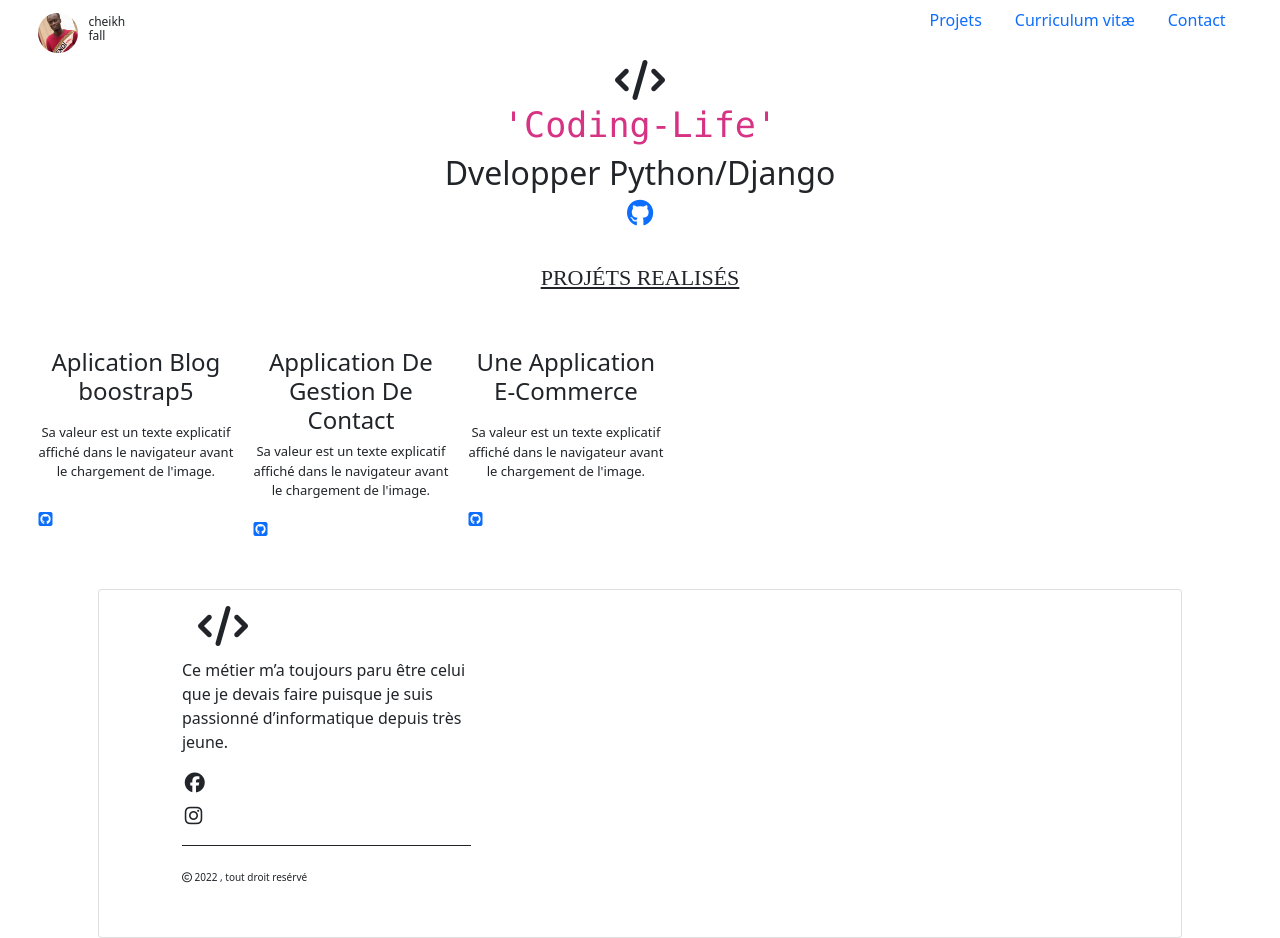
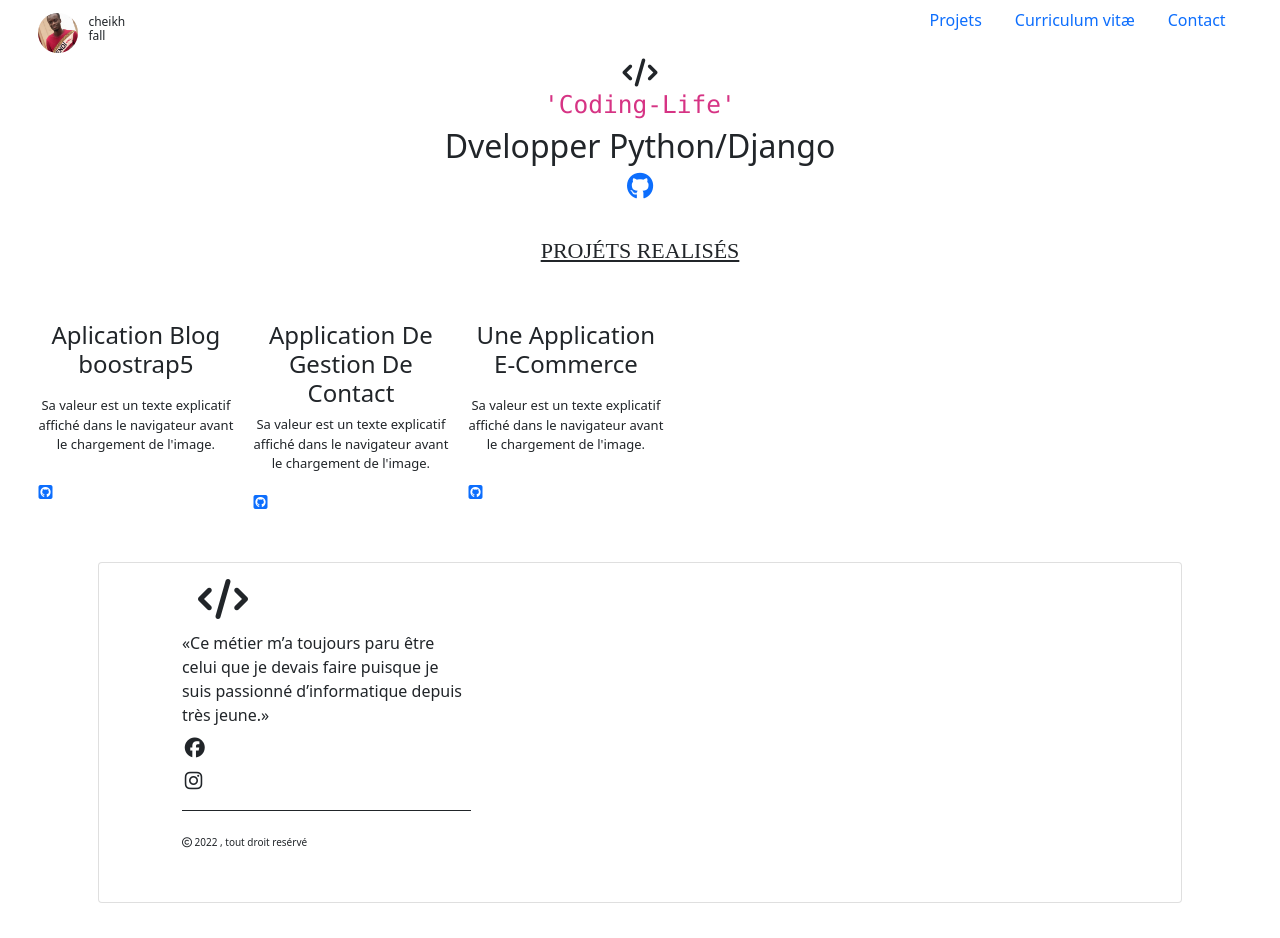
Before and after one commit to cheikh408/portofolioprojet, a plain HTML site: page index.html in a window 1280 px wide. After the commit the page ends 903 px from the top, so only its background shows below. Drawn offline with nearby package versions, Linux system fonts and the light colour scheme.

Commit message:
footer des

```diff
--- a/index.html
+++ b/index.html
@@ -29,14 +29,15 @@
            </ul>
 
         </nav>
-    </header>
+
         <main class="measure center tc sans-serif black-80 absolute absolute--fill">
             <div class="flex flex-column justify-center items-center h-100">
 
             </div>
-                    <h1 class="animated fadeInUp ease-out-circ d2 a-1 f2 fw3">
-                        <i class="fa-solid fa-code"></i><code class="db black-40">'Coding-Life'</code>
-                    </h1>
+                    <h3 class="animated fadeInUp ease-out-circ d2 a-1 f2 fw3">
+                        <i class="fa-solid fa-code"></i>
+                        <code class="db black-40">'Coding-Life'</code>
+                    </h3>
                     <h2 class="animated fadeInUp ease-out-circ d-1 a-2">
                         Dvelopper <span class="nowrap">Python/Django</span>
                     </h2>
@@ -88,7 +89,7 @@
                         <div class="d-flex">
                             <h1 class="font-weight-bold mr-2 px-3"><i class="fa-solid fa-code"></i></h1>
                         </div>
-                        <p class="card-text">Ce métier m’a toujours paru être celui que je devais faire puisque je suis passionné d’informatique depuis très jeune.</p>
+                        <q class="card-text">Ce métier m’a toujours paru être celui que je devais faire puisque je suis passionné d’informatique depuis très jeune.</q>
                         <div class="social mt-2 mb-3"><i class="fa-brands fa-facebook"></i> <div class="social mt-2 mb-3"><i class="fa-brands fa-instagram"></i>
                     </div>
                 </div>
```
